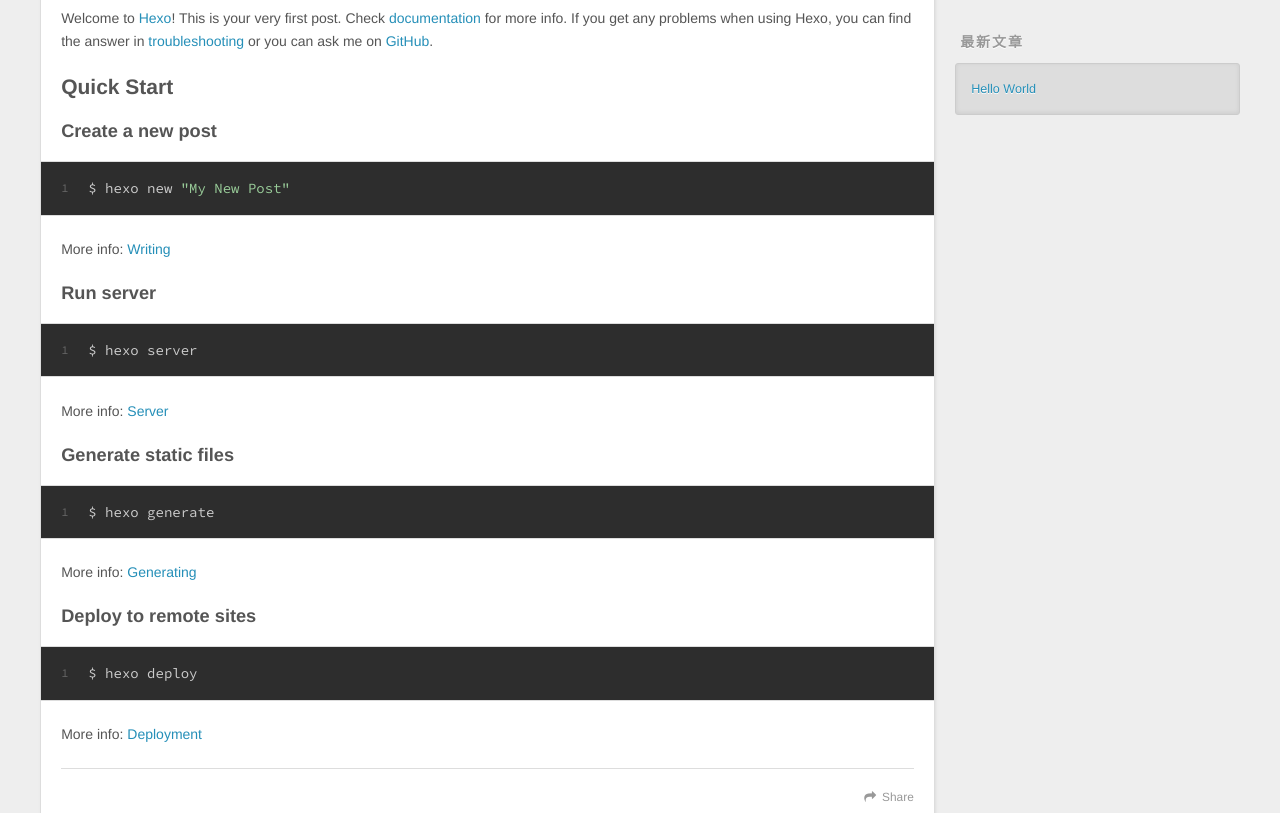
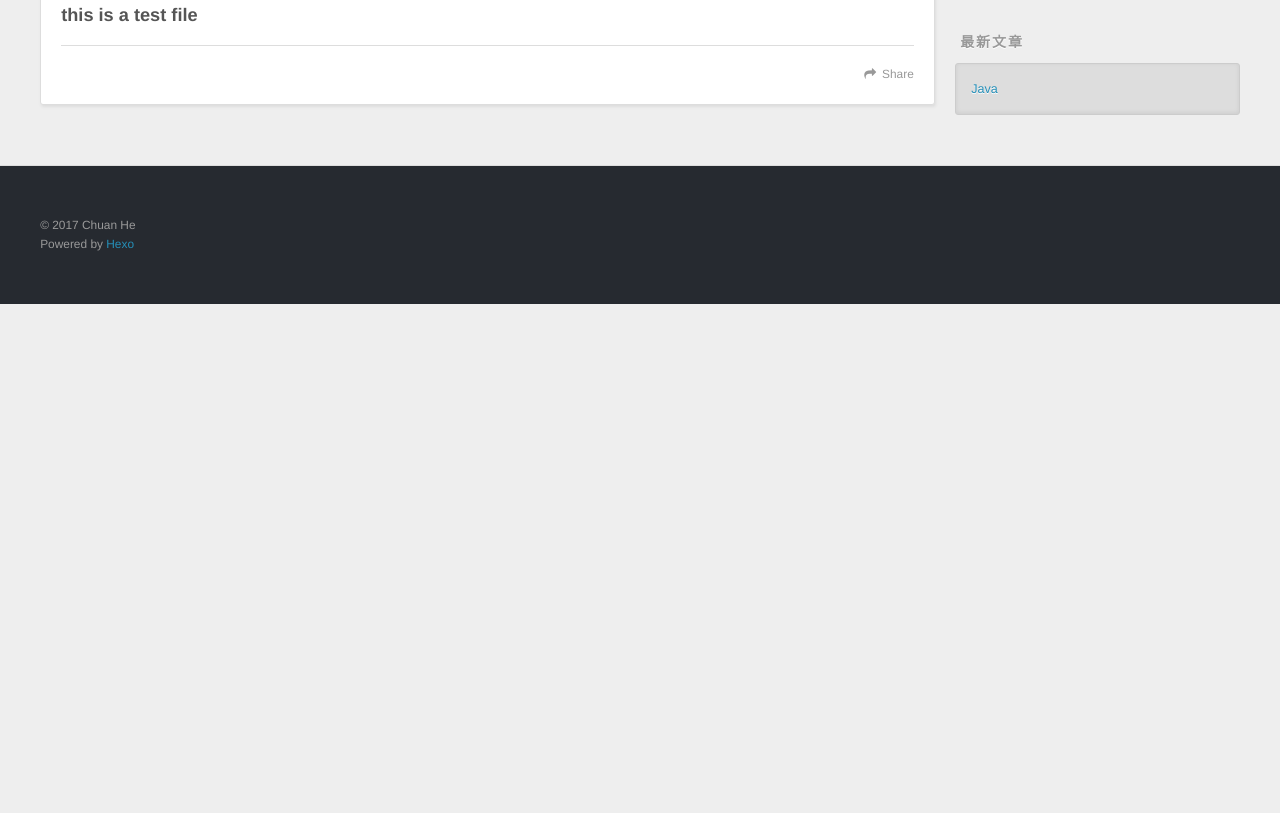
Before and after one commit to chinahechuan/chinahechuan.github.com, a plain HTML site: page 2017/04/23/hello-world/index.html in a window 1280 px wide. Shown: the part 446-1259 px from the top of the page. After the commit the page ends 800 px from the top, so only its background shows below. Drawn offline with nearby package versions, Linux system fonts and the light colour scheme.

Commit message:
Site updated: 2017-04-23 20:24:54

```diff
--- a/2017/04/23/hello-world/index.html
+++ b/2017/04/23/hello-world/index.html
@@ -3,19 +3,19 @@
 <head>
   <meta charset="utf-8">
 
-  <title>Hello World | Chuan He&#39;s Blogs</title>
+  <title>Java | Chuan He&#39;s Blogs</title>
   <meta name="viewport" content="width=device-width, initial-scale=1, maximum-scale=1">
-  <meta name="description" content="Welcome to Hexo! This is your very first post. Check documentation for more info. If you get any problems when using Hexo, you can find the answer in troubleshooting or you can ask me on GitHub. Quick">
+  <meta name="description" content="this is a test file">
 <meta name="keywords">
 <meta property="og:type" content="article">
-<meta property="og:title" content="Hello World">
+<meta property="og:title" content="Java">
 <meta property="og:url" content="http://chinahechuan.github.io/2017/04/23/hello-world/index.html">
 <meta property="og:site_name" content="Chuan He's Blogs">
-<meta property="og:description" content="Welcome to Hexo! This is your very first post. Check documentation for more info. If you get any problems when using Hexo, you can find the answer in troubleshooting or you can ask me on GitHub. Quick">
-<meta property="og:updated_time" content="2017-04-23T10:10:48.534Z">
+<meta property="og:description" content="this is a test file">
+<meta property="og:updated_time" content="2017-04-23T12:24:37.240Z">
 <meta name="twitter:card" content="summary">
-<meta name="twitter:title" content="Hello World">
-<meta name="twitter:description" content="Welcome to Hexo! This is your very first post. Check documentation for more info. If you get any problems when using Hexo, you can find the answer in troubleshooting or you can ask me on GitHub. Quick">
+<meta name="twitter:title" content="Java">
+<meta name="twitter:description" content="this is a test file">
 
     <link rel="alternate" href="/atom.xml" title="Chuan He&#39;s Blogs" type="application/atom+xml">
 
@@ -82,7 +82,7 @@
 
 
     <h1 class="article-title" itemprop="name">
-      Hello World
+      Java
     </h1>
 
 
@@ -90,20 +90,11 @@
 
     <div class="article-entry" itemprop="articleBody">
 
-        <p>Welcome to <a href="https://hexo.io/" target="_blank" rel="external">Hexo</a>! This is your very first post. Check <a href="https://hexo.io/docs/" target="_blank" rel="external">documentation</a> for more info. If you get any problems when using Hexo, you can find the answer in <a href="https://hexo.io/docs/troubleshooting.html" target="_blank" rel="external">troubleshooting</a> or you can ask me on <a href="https://github.com/hexojs/hexo/issues" target="_blank" rel="external">GitHub</a>.</p>
-<h2 id="Quick-Start"><a href="#Quick-Start" class="headerlink" title="Quick Start"></a>Quick Start</h2><h3 id="Create-a-new-post"><a href="#Create-a-new-post" class="headerlink" title="Create a new post"></a>Create a new post</h3><figure class="highlight bash"><table><tr><td class="gutter"><pre><div class="line">1</div></pre></td><td class="code"><pre><div class="line">$ hexo new <span class="string">"My New Post"</span></div></pre></td></tr></table></figure>
-<p>More info: <a href="https://hexo.io/docs/writing.html" target="_blank" rel="external">Writing</a></p>
-<h3 id="Run-server"><a href="#Run-server" class="headerlink" title="Run server"></a>Run server</h3><figure class="highlight bash"><table><tr><td class="gutter"><pre><div class="line">1</div></pre></td><td class="code"><pre><div class="line">$ hexo server</div></pre></td></tr></table></figure>
-<p>More info: <a href="https://hexo.io/docs/server.html" target="_blank" rel="external">Server</a></p>
-<h3 id="Generate-static-files"><a href="#Generate-static-files" class="headerlink" title="Generate static files"></a>Generate static files</h3><figure class="highlight bash"><table><tr><td class="gutter"><pre><div class="line">1</div></pre></td><td class="code"><pre><div class="line">$ hexo generate</div></pre></td></tr></table></figure>
-<p>More info: <a href="https://hexo.io/docs/generating.html" target="_blank" rel="external">Generating</a></p>
-<h3 id="Deploy-to-remote-sites"><a href="#Deploy-to-remote-sites" class="headerlink" title="Deploy to remote sites"></a>Deploy to remote sites</h3><figure class="highlight bash"><table><tr><td class="gutter"><pre><div class="line">1</div></pre></td><td class="code"><pre><div class="line">$ hexo deploy</div></pre></td></tr></table></figure>
-<p>More info: <a href="https://hexo.io/docs/deployment.html" target="_blank" rel="external">Deployment</a></p>
-
+        <h3 id="this-is-a-test-file"><a href="#this-is-a-test-file" class="headerlink" title="this is a test file"></a>this is a test file</h3>
 
     </div>
     <footer class="article-footer">
-      <a data-url="http://chinahechuan.github.io/2017/04/23/hello-world/" data-id="cj1ulf7yx0000x4knt2fqz1v7" class="article-share-link">Share</a>
+      <a data-url="http://chinahechuan.github.io/2017/04/23/hello-world/" data-id="cj1uo22ui0000f0kng4uj933t" class="article-share-link">Share</a>
 
 
     </footer>
@@ -142,7 +133,7 @@
       <ul>
 
           <li>
-            <a href="/2017/04/23/hello-world/">Hello World</a>
+            <a href="/2017/04/23/hello-world/">Java</a>
           </li>
 
       </ul>
```
Also changed, not shown: archives/2017/04/index.html (+2 -2 lines), archives/2017/index.html (+2 -2 lines), archives/index.html (+2 -2 lines), index.html (+4 -13 lines).
